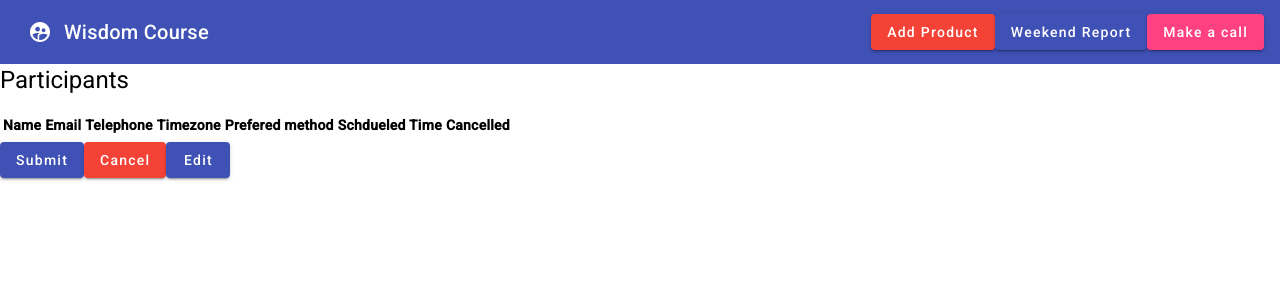
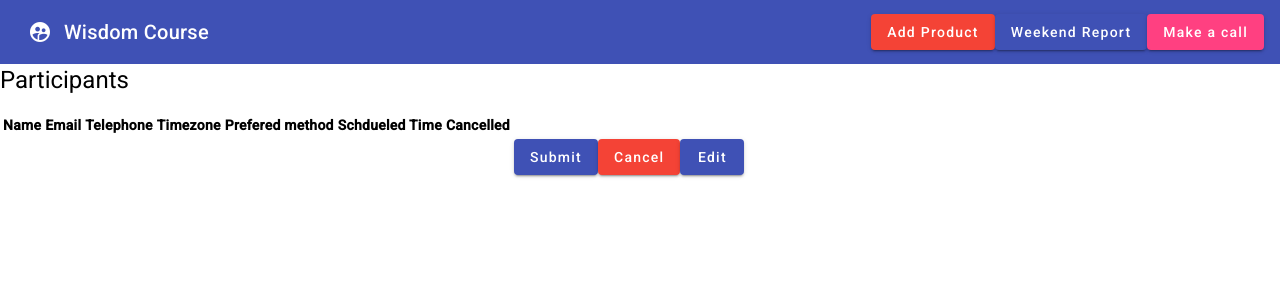
Before and after one commit to erotufelixpascal/AngularMastery, an Angular app: page / in a window 1280 px wide. Shown: the top 300 px of the page. Built offline with nearby package versions, Linux system fonts and the light colour scheme.

Commit message:
newfeature

```diff
--- a/src/app/app.component.html
+++ b/src/app/app.component.html
@@ -33,12 +33,11 @@
         <td></td>
         <td></td>
         <td></td>
-        <td></td>
+        <td>
+          <button mat-raised-button color="primary" type="submit">Submit</button>
+          <button mat-raised-button color="warn" mat-dialog-close>Cancel</button>
+          <button mat-raised-button color="primary">Edit</button>
+        </td>
       </tr>
     </tbody>
 </table>
-
-
-<button mat-raised-button color="primary" type="submit">Submit</button>
-<button mat-raised-button color="warn" mat-dialog-close>Cancel</button>
-<button mat-raised-button color="primary">Edit</button>
--- a/src/app/app.module.ts
+++ b/src/app/app.module.ts
@@ -20,12 +20,14 @@
 import { WeekendReportComponent } from './weekend-report/weekend-report.component';
 import { CallRecordComponent } from './call-record/call-record.component';
 import {MatTableModule} from '@angular/material/table';
+import { LoginComponent } from './login/login.component';
 @NgModule({
   declarations: [
     AppComponent,
     DialogComponent,
     WeekendReportComponent,
-    CallRecordComponent
+    CallRecordComponent,
+    LoginComponent
   ],
   imports: [
     BrowserModule,
--- /dev/null
+++ b/src/app/login/login.component.html
@@ -0,0 +1 @@
+<p>login works!</p>
```
Also changed, not shown: src/app/login/login.component.ts (added, +10 -0 lines), src/app/login/login.component.scss (added), 1 other file (tests, documents, lock files or other folders).
